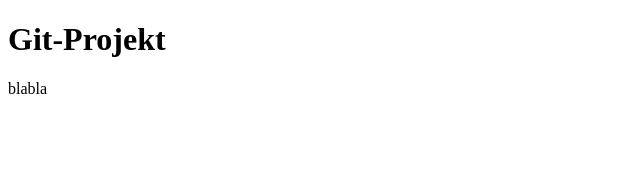
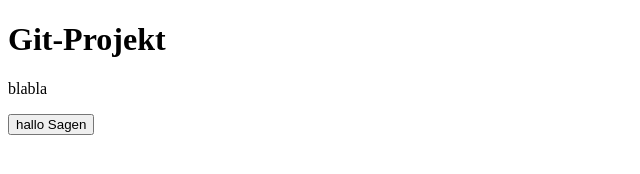
Before and after one commit to MarkusS90/gitprojekt, a plain HTML site: page index.html in a window 1280 px wide. Shown: the whole page, without its empty margins (0-640 px from the left). Drawn offline with Linux system fonts and the light colour scheme.

Commit message:
Javascript hinzugefügt

```diff
--- a/index.html
+++ b/index.html
@@ -9,5 +9,12 @@
 <body>
     <h1>Git-Projekt</h1>
     <p>blabla</p>
+    <button type="button" onclick="ausgabe">hallo Sagen</button>
+
+    <script>
+    function ausgabe(){
+        alert("Hallo Welt");
+    }
+    </script>
 </body>
 </html>
```
